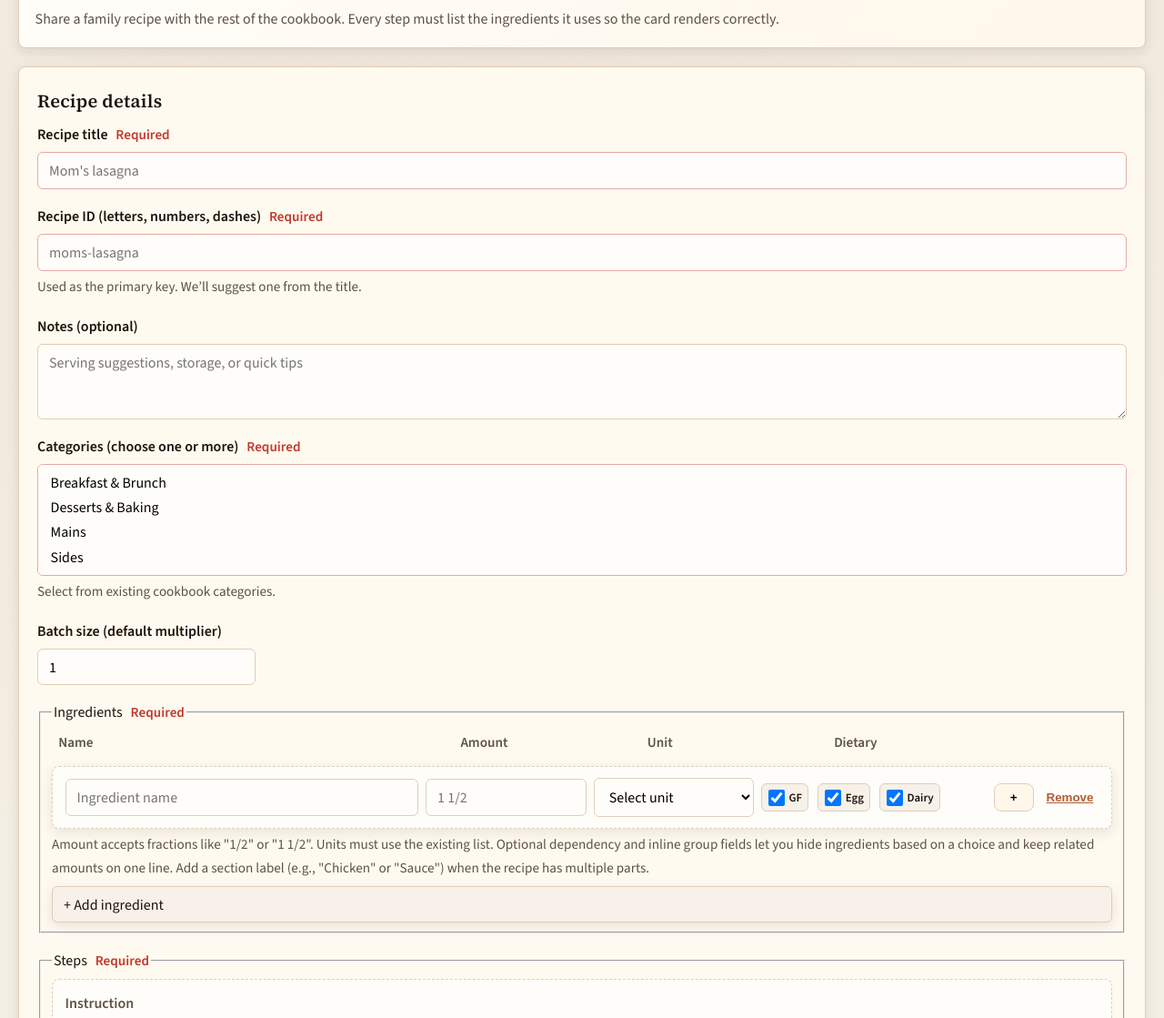
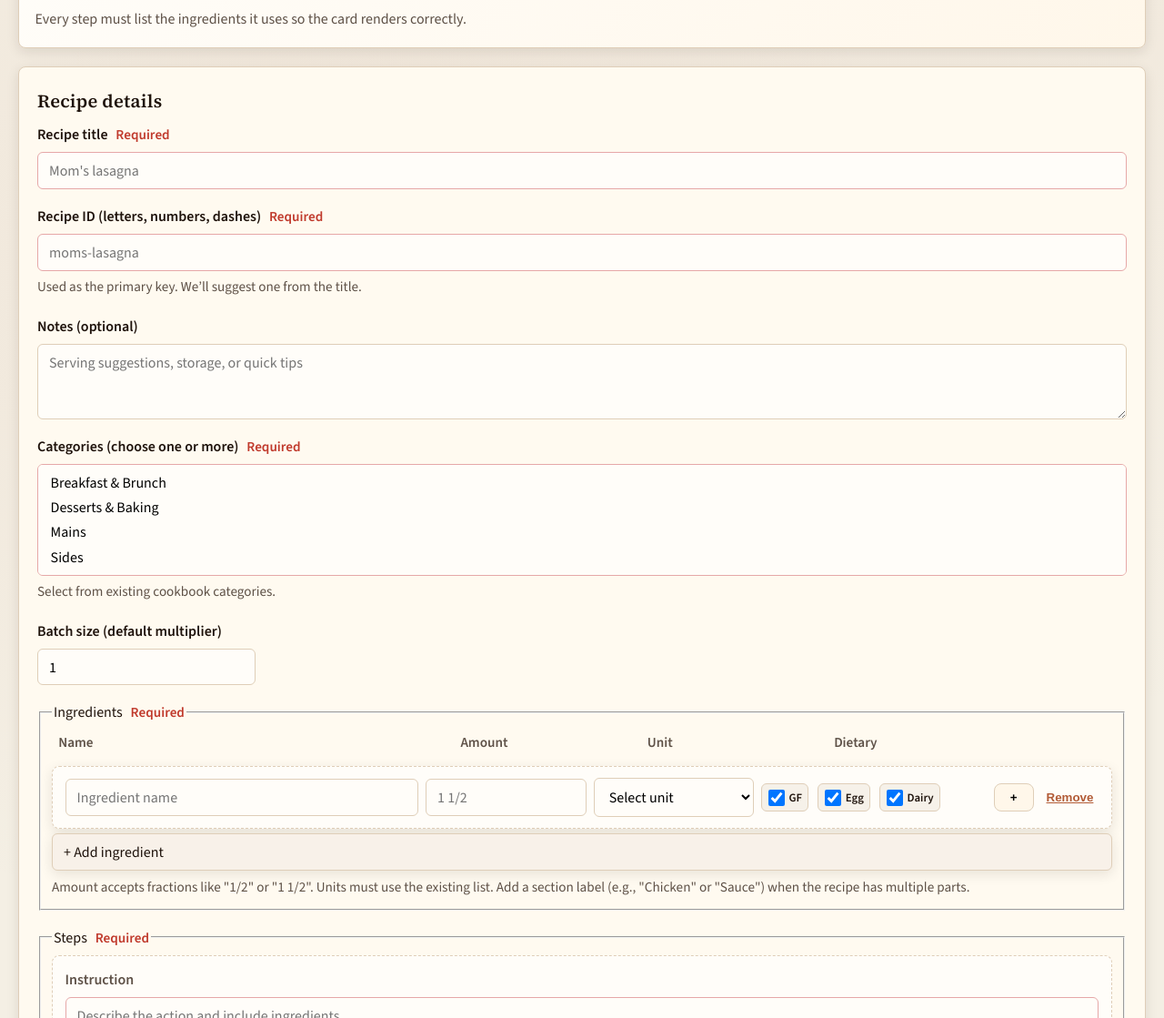
Before and after one commit to natanai/cookingdb, a website with bundled scripts: page docs/add.html in a window 1280 px wide. Shown: the part 176-1295 px from the top of the page at 91% size. Built offline with nearby package versions, Linux system fonts and the light colour scheme.

Commit message:
Update add.html

```diff
--- a/docs/add.html
+++ b/docs/add.html
@@ -21,7 +21,7 @@
     <section class="hero">
       <div class="hero-content">
         <h1 class="hero-title">Recipe inbox</h1>
-        <p class="hero-subtitle">Share a family recipe with the rest of the cookbook. Every step must list the ingredients it uses so the card renders correctly.</p>
+        <p class="hero-subtitle">Every step must list the ingredients it uses so the card renders correctly.</p>
       </div>
     </section>
     <main class="inbox-grid">
@@ -63,9 +63,9 @@
               </div>
               <div id="ingredient-rows" class="ingredients-list"></div>
             </div>
-            <div class="field-help">Amount accepts fractions like "1/2" or "1 1/2". Units must use the existing list. Optional dependency and inline group fields let you hide ingredients based on a choice and keep related amounts on one line. Add a section label (e.g., "Chicken" or "Sauce") when the recipe has multiple parts.</div>
             <button class="button secondary" type="button" id="add-ingredient">+ Add ingredient</button>
-          </fieldset>
+            <div class="field-help">Amount accepts fractions like "1/2" or "1 1/2". Units must use the existing list. Add a section label (e.g., "Chicken" or "Sauce") when the recipe has multiple parts.</div>
+            </fieldset>
             <fieldset class="field">
               <legend>Steps <span class="required-badge">Required</span></legend>
               <ol id="steps-list" class="steps-builder"></ol>
```
